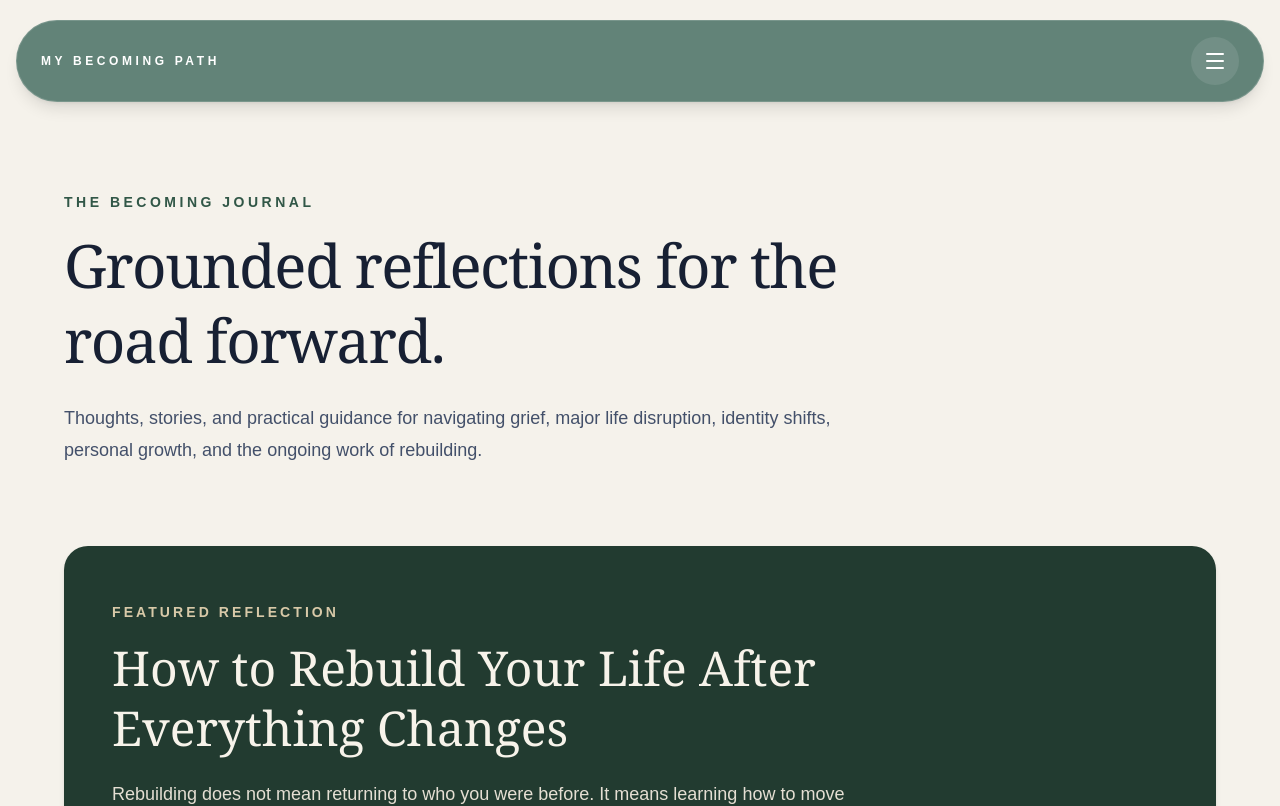
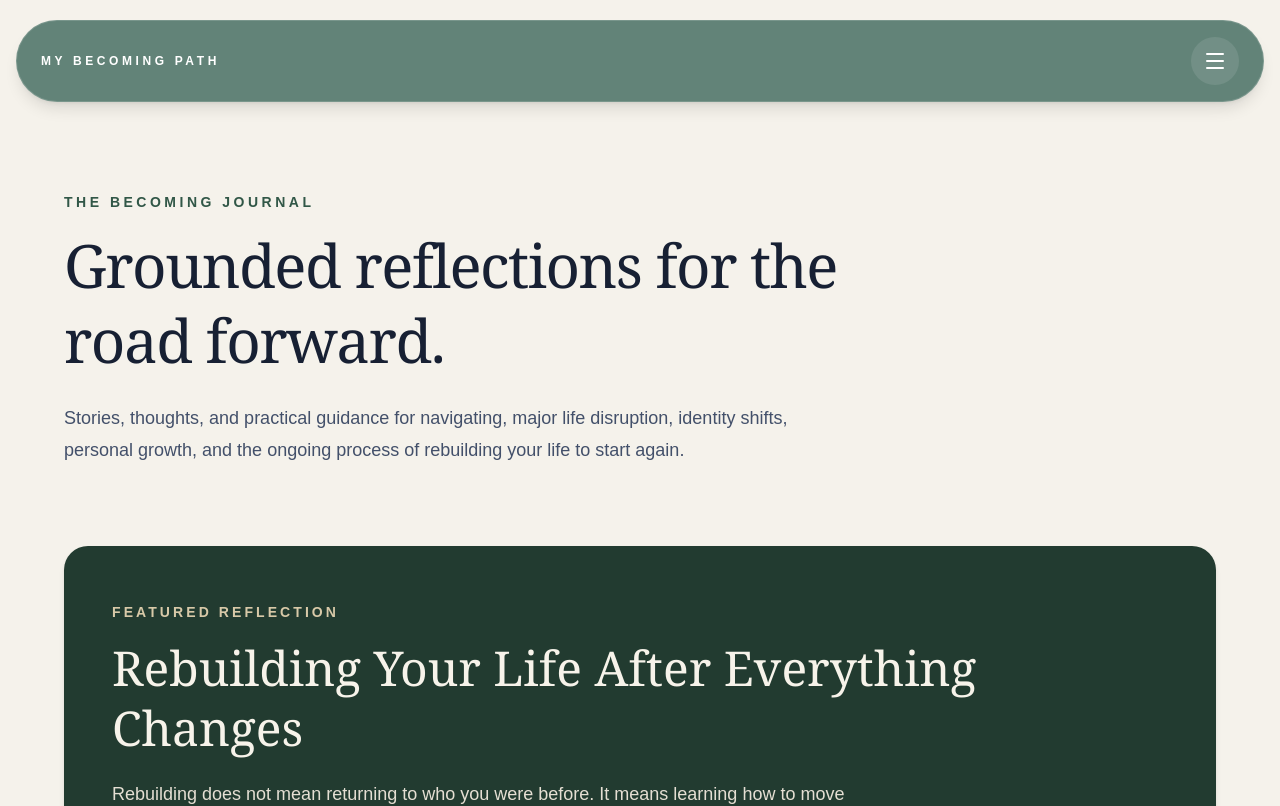
Before and after one commit to mybecomingpath/my-becoming-path, a Next.js app: page /blog in a window 1280 px wide. Shown: the top 806 px of the page. Built offline with nearby package versions, Linux system fonts and the light colour scheme.

Commit message:
Update page.tsx

```diff
--- a/app/blog/page.tsx
+++ b/app/blog/page.tsx
@@ -8,7 +8,7 @@ export const metadata = {
 
 const posts = [
   {
-    title: "How to Rebuild Your Life After Everything Changes",
+    title: "Rebuilding Your Life After Everything Changes",
     excerpt:
       "Rebuilding does not mean returning to who you were before. It means learning how to move forward while honoring everything that has changed.",
     slug: "how-to-rebuild-your-life-after-everything-changes",
@@ -64,9 +64,8 @@ export default function BlogPage() {
           </h1>
 
           <p className="mt-6 max-w-3xl text-lg leading-8 text-[#43506a]">
-            Thoughts, stories, and practical guidance for navigating grief,
-            major life disruption, identity shifts, personal growth, and the
-            ongoing work of rebuilding.
+            Stories, thoughts, and practical guidance for navigating, major life disruption, identity shifts, personal growth, and the
+            ongoing process of rebuilding your life to start again.
           </p>
         </div>
       </section>
```
